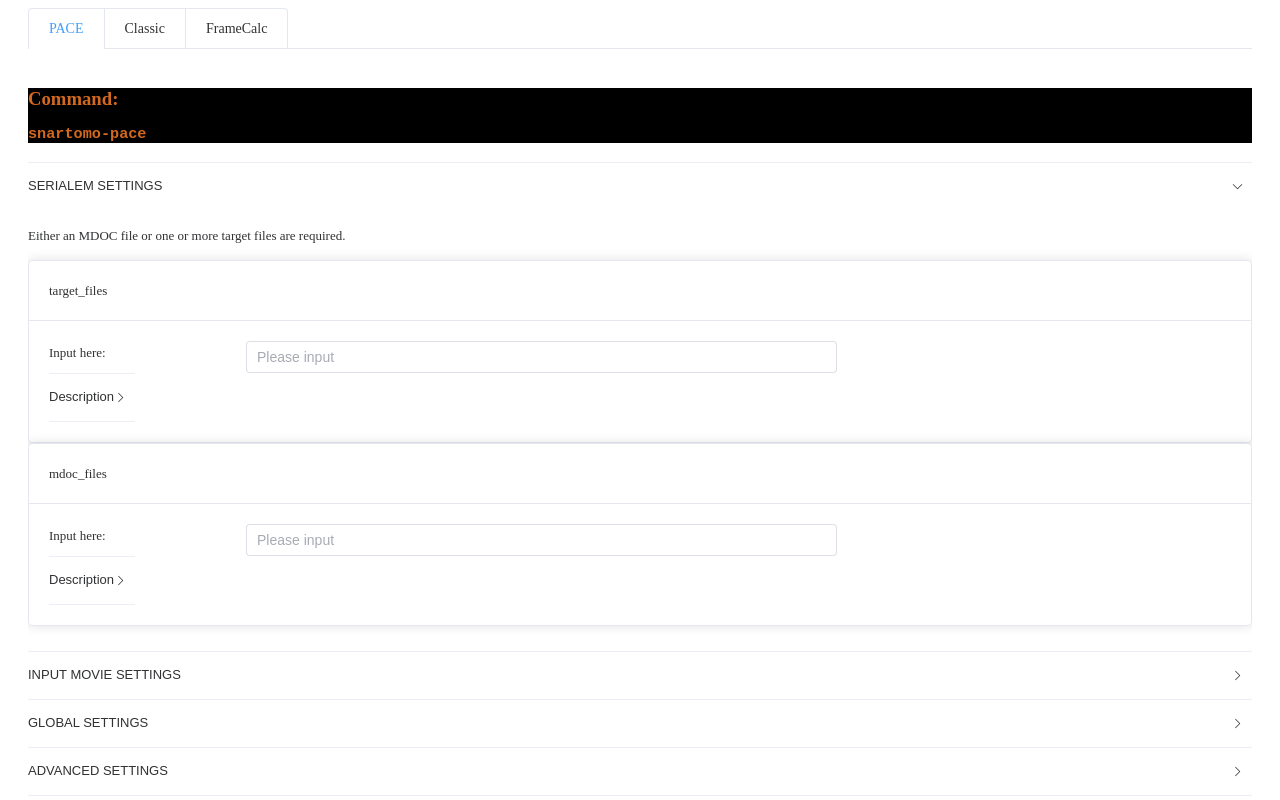
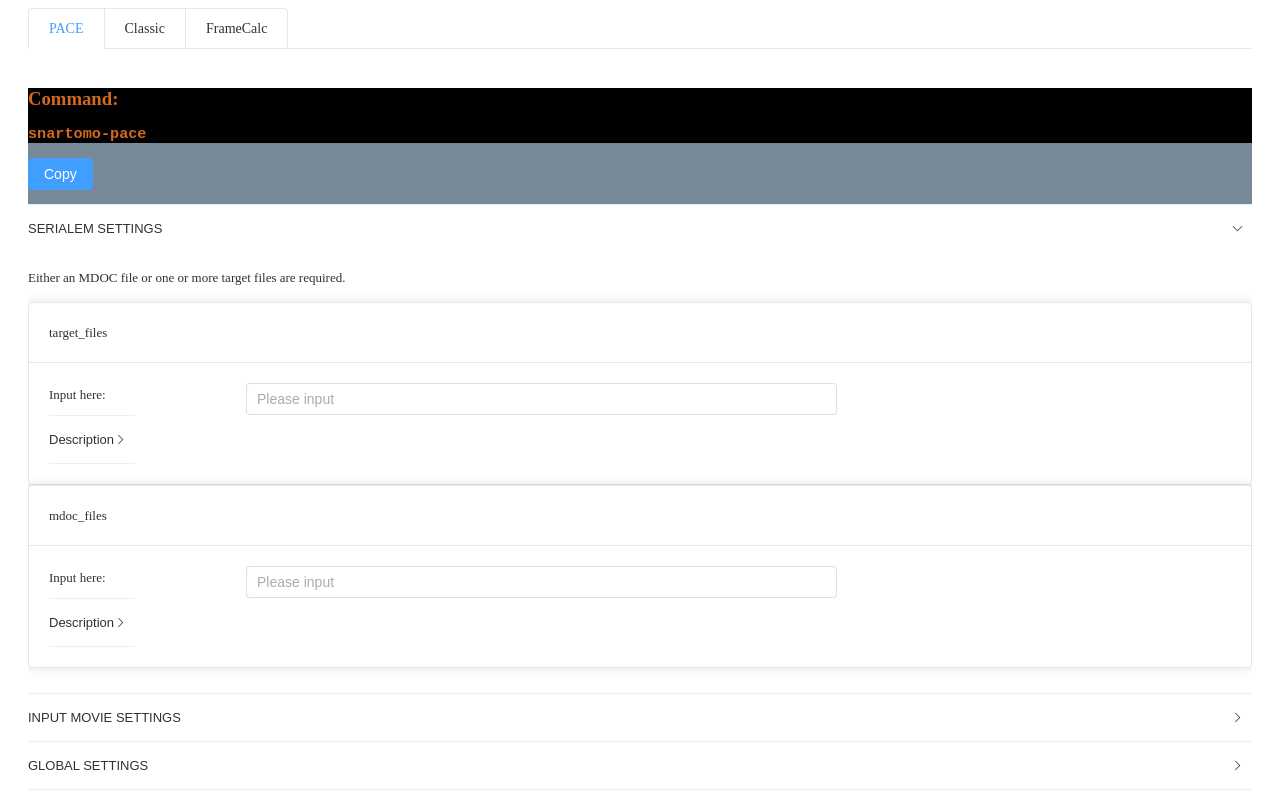
Before and after one commit to rubenlab/snartomo-gui, a Vue app: page / in a window 1280 px wide. Shown: the top 800 px of the page. Built offline with nearby package versions, Linux system fonts and the light colour scheme.

Commit message:
Add copy button

```diff
--- a/src/components/CommandExplainer/CommandExplainer.vue
+++ b/src/components/CommandExplainer/CommandExplainer.vue
@@ -50,6 +50,16 @@ const command = computed(() => {
   }
   return result;
 });
+
+const copyCommand = async () => {
+  try {
+    await navigator.clipboard.writeText(command.value);
+    console.log("Command copied to clipboard");
+  } catch (err) {
+    console.error("Failed to copy command: ", err);
+  }
+};
+
 // eslint-disable-next-line @typescript-eslint/no-explicit-any
 const descriptionCollapse = reactive({} as any);
 
@@ -60,10 +70,22 @@ const setCollapse = (key: string, arr: Array<string>) => {
 
 <template>
   <el-affix position="top">
-    <h3 style="background-color: black; color: chocolate; margin-top: 0">
-      Command:
-      <pre>{{ command }}</pre>
-    </h3>
+    <div style="background-color: #778899">
+      <h3
+        style="
+          background-color: black;
+          color: chocolate;
+          margin-top: 0;
+          margin-bottom: 0;
+        "
+      >
+        Command:
+        <pre>{{ command }}</pre>
+      </h3>
+      <el-button type="primary" @click="copyCommand" style="margin-bottom: 1em"
+        >Copy</el-button
+      >
+    </div>
   </el-affix>
   <el-collapse v-model="state.activeNames">
     <el-collapse-item
```
Also changed, not shown: 9 other files (tests, documents, lock files or other folders).
